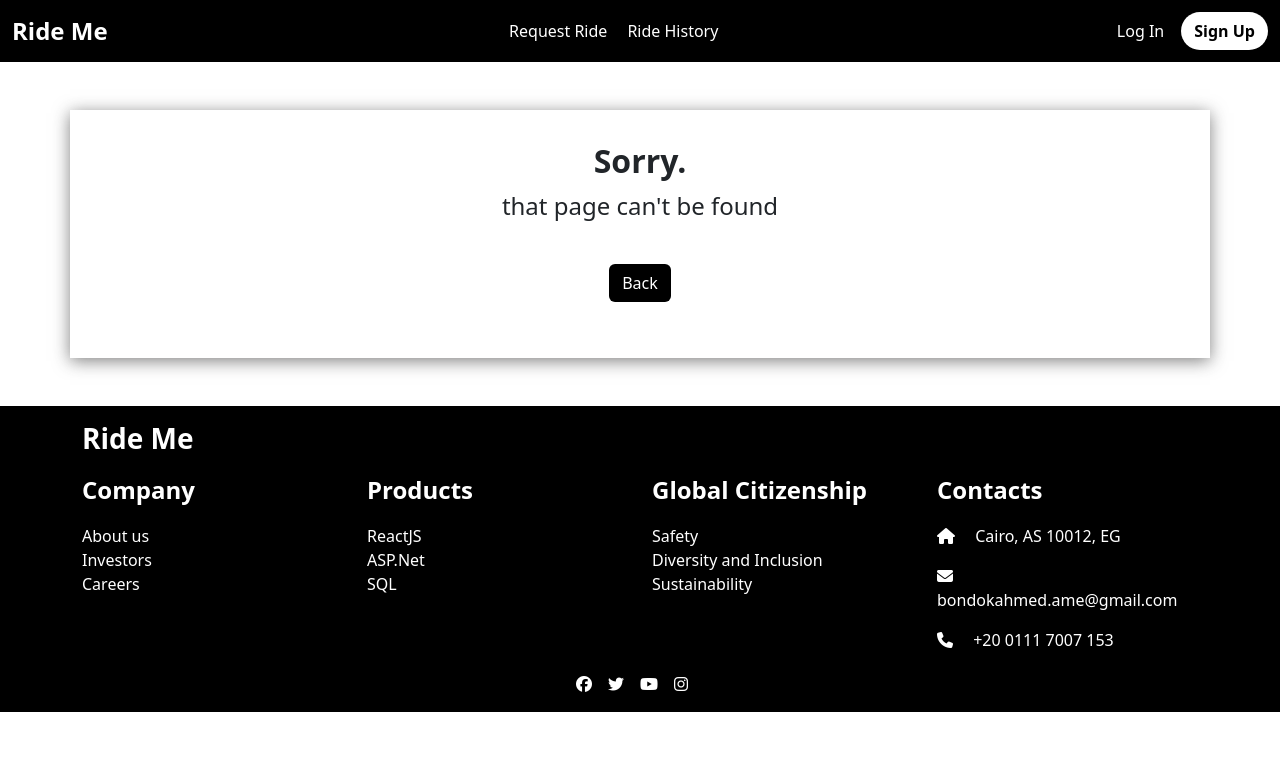
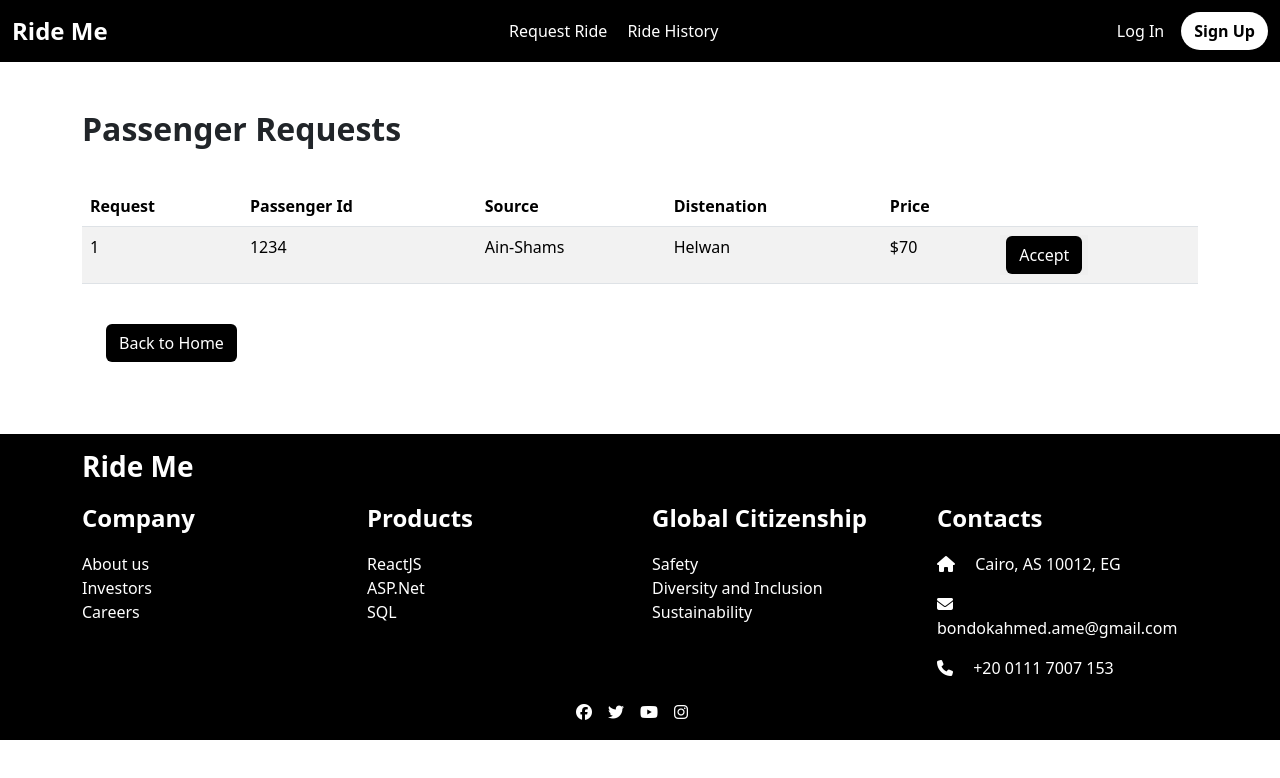
Before and after one commit to ahmedemam19/Ride-Me-UI, a React (Create React App) app: page /driverchooseride in a window 1280 px wide. Shown: the top 778 px of the page. Built offline with nearby package versions, Linux system fonts and the light colour scheme.

Commit message:
"Add pages for : WaitingApprove, DriverChooseRide, DriverCurrentRide"

```diff
--- a/src/App.js
+++ b/src/App.js
@@ -12,6 +12,9 @@ import RegisterPassenger from './Pages/RegisterPassenger/RegisterPassenger';
 import LoginPage from './Pages/LoginPage/LoginPage';
 import NotFound from "./NotFound/NotFound";
 import RegisterMainPage from "./Pages/RegisterMainPage/RegisterMainPage";
+import WaitingApprove from "./Pages/WaitingApprove/WaitingApprove";
+import DriverChooseRide from "./Pages/DriverChooseRide/DriverChooseRide";
+import DriverCurrentRide from './Pages/DriverCurrentRide/DriverCurrentRide';
 
 
 
@@ -32,6 +35,9 @@ function App() {
             <Route  path="/passengerchoosingdriver"><PassengerChoosingDriver /></Route>
             <Route  path="/passengerduringride"><PassengerDuringRide /></Route>
             <Route  path="/feedback"><FeedBack /></Route>
+            <Route  path="/waitingapprove"><WaitingApprove /></Route>
+            <Route  path="/driverchooseride"><DriverChooseRide /></Route>
+            <Route  path="/drivercurrentride"><DriverCurrentRide /></Route>
             <Route  path="*"><NotFound /></Route>
           </Switch>
         </div>
--- a/src/Components/Footer/Footer.css
+++ b/src/Components/Footer/Footer.css
@@ -1,3 +1,8 @@
+footer{
+    position: sticky !important;
+    bottom: 0 !important;
+}
+
 ul li a {
     color: white;
     text-decoration: none;
--- /dev/null
+++ b/src/Pages/DriverChooseRide/DriverChooseRide.css
@@ -0,0 +1,15 @@
+.cardDriverChooseRide{
+    box-shadow: 0 0.2rem 1rem rgba(44, 43, 43, 0.596);
+    background-color: #fff;
+    padding: 2rem;
+}
+
+.btnRideHistory{
+    color: white !important;
+    background-color: black !important;
+    transition: ease 0.2s !important;
+}
+
+.btnRideHistory:hover{
+        background-color: #4b4b4b !important;
+}
--- /dev/null
+++ b/src/Pages/DriverChooseRide/DriverChooseRide.jsx
@@ -0,0 +1,50 @@
+import { Link } from 'react-router-dom';
+
+const DriverChooseRide = () => {
+    return (
+        <div>
+            <div className="container cardDriverChooseRide my-5">
+                <div>
+                    <h2 className='fw-bold'>Passenger Requests</h2>
+                    <div className='table-responsive'>
+                        <table class="table table-striped table-hover">
+                            <thead>
+                                <tr>
+                                    <th scope="col">Request</th>
+                                    <th scope="col">Passenger Id</th>
+                                    <th scope="col">Source</th>
+                                    <th scope="col">Distenation</th>
+                                    <th scope="col">Price</th>
+                                    <th scope="col"></th>
+                                </tr>
+                            </thead>
+                            <tbody>
+                                <tr>
+                                    <td>1</td>
+                                    <td>1234</td>
+                                    <td>Ain-Shams</td>
+                                    <td>Helwan</td>
+                                    <td>$70</td>
+                                    <td>
+                                    <button className='border-0'>
+                                        <Link to='/drivercurrentride' class="btn btnRideHistory">
+                                            Accept
+                                        </Link>
+                                    </button>
+                                    </td>
+                                </tr>
+                            </tbody>
+                        </table>
+                    </div>
+                    <div>
+                        <Link to='passengerprofile' class="btn btnRideHistory m-4 ">
+                            Back to Home
+                        </Link>
+                    </div>
+                </div>
+            </div>
+        </div>
+    );
+}
+
+export default DriverChooseRide;
--- /dev/null
+++ b/src/Pages/DriverCurrentRide/DriverCurrentRide.jsx
@@ -0,0 +1,53 @@
+import { Link } from 'react-router-dom';
+
+
+const DriverCurrentRide = () => {
+    return (
+        <div>
+            <div className="container mt-5 mb-5">
+                <div className='card-druing-ride mt-5'>
+                    <div className="row">
+                        <div className='d-flex flex-column justify-content-center align-items-center'>
+                        <h2 className='fw-bold'>Driver Current Ride</h2>
+                            <div className="form-group row w-100">
+                                <div className='col-12'>
+                                    <label for="source">Source :</label>
+                                    <div className=" col-lg-12">
+                                        <input type="text" className="form-control" id="source" value="Ain-Shams" readonly />
+                                    </div>
+                                </div>
+                                <div className='col-12'>
+                                    <label for="destination">Destination :</label>
+                                    <div className=" col-lg-12">
+                                        <input type="text" className="form-control" id="destination" value="Helwan" readonly />
+                                    </div>
+                                </div>
+                                <div className='col-12'>
+                                    <label for="price">Price :</label>
+                                    <div className="col-lg-12">
+                                        <input type="text" className="form-control" id="price" value="$50.00" readonly />
+                                    </div>
+                                </div>
+                            </div>
+
+                            <div className="form-group d-flex align-items-center justify-content-evenly w-100">
+                                <div className="">
+                                    <Link to='/driverchooseride' class="btn btnRegister m-2 ">
+                                        Back
+                                    </Link>
+                                </div>
+                                <div className="">
+                                    <Link to='/driverridehistory' class="btn btnRegister m-2 ">
+                                        Confirm Payment
+                                    </Link>
+                                </div>
+                            </div>
+                        </div>
+                    </div>
+                </div>
+            </div>
+        </div>
+    );
+}
+
+export default DriverCurrentRide;
--- a/src/Pages/IntroPage/IntroPage.jsx
+++ b/src/Pages/IntroPage/IntroPage.jsx
@@ -1,6 +1,5 @@
 import { Link } from 'react-router-dom';
 import './IntroPage.css'
-import imageDriver from './images/photo-1614091199036-e934784dbf0f.jpeg';
 import imagePassenger from './images/photo-1539787200876-3c033a7bebcd.jpeg';
 
 const IntroPage = () => {
@@ -45,45 +44,6 @@ const IntroPage = () => {
 
                                 </div>
                             </div>
-
-
-
-                            <div className="card border rounded-3 mt-3">
-                                <div className="row g-0">
-                                    <div className="col-md-6 col-lg-5 d-none d-md-block">
-                                        <img src={imageDriver} alt="login form" className="img-fluid rounded-3" />
-                                    </div>
-                                    <div className="col-md-6 col-lg-7 d-flex align-items-center cardIntroPage">
-                                        <div className="card-body  p-lg-5 text-black">
-
-                                            <form>
-                                                <div className="d-flex align-items-center">
-
-                                                    <span className="h1 fw-bold">Drive when you want, make what you need <i className="fas fa-car-side fa-1x me-3 thirdColor" ></i></span>
-                                                </div>
-
-                                                <h5 className="fw-normal mb-3 pb-3" >Make money on your schedule with deliveries or rides—or both. You can use your own car .</h5>
-
-                                                <div data-mdb-input-init className="form-outline mb-4">
-                                                    <input class="form-check-input m-2" type="radio"  value="" name="flexRadioDefault" id="flexRadioDefault1" />
-                                                    <label class="form-check-label fw-bold fs-4" for="flexRadioDefault1">
-                                                        Driver
-                                                    </label>
-                                                </div>
-
-                                                <div className="">
-                                                    <p>Don't have an Account ? <Link to='/registermainpage'>Register</Link></p>
-                                                    <p>Already have an Account : <Link to='/loginpage'>Login</Link></p>
-                                                </div>
-                                            </form>
-
-                                        </div>
-                                    </div>
-
-                                </div>
-                            </div>
-
-
                         </div>
                     </div>
                 </div>
--- /dev/null
+++ b/src/Pages/WaitingApprove/WaitingApprove.jsx
@@ -0,0 +1,17 @@
+import './WaitingApprove.css'
+import { Link } from 'react-router-dom';
+
+const WaitingApprove = () => {
+    return (
+        <div>
+            <div className="container text-center my-5 cardRideHistory">
+                <p className="fs-4">Please wait for your account approval :)</p>
+                <Link to='/passengerprofile' class="btn btnRegister m-4 ">
+                    Back
+                </Link>
+            </div>
+        </div>
+    );
+}
+
+export default WaitingApprove;
```
Also changed, not shown: src/Pages/DriverChooseRide/images/package_UberComfort_new_2022.png (added), src/Pages/DriverCurrentRide/DriverCurrentRide.css (added), src/Pages/WaitingApprove/WaitingApprove.css (added).
